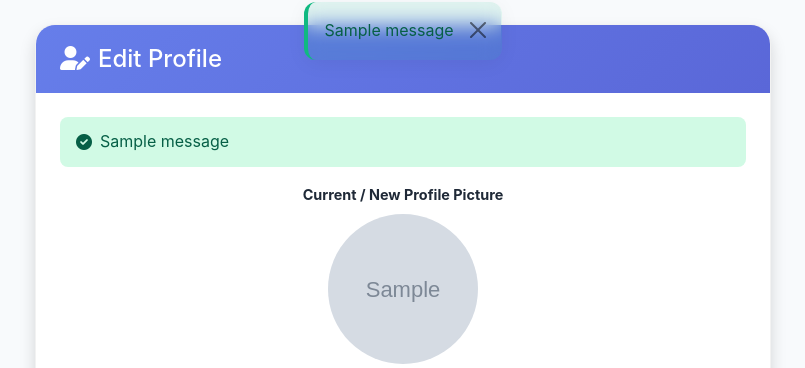
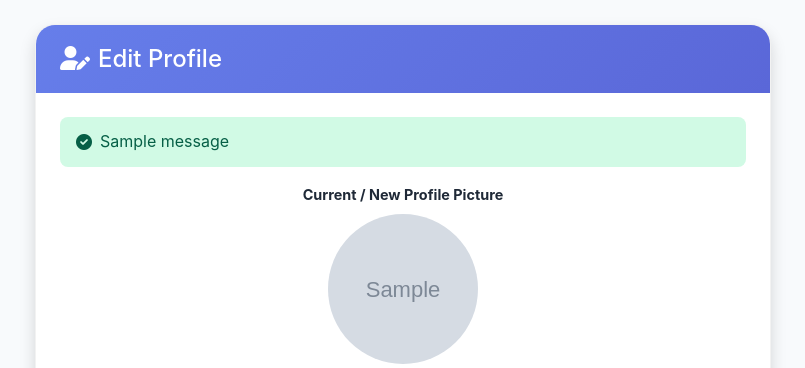
Before and after one commit to trixieann30/ProTrack, a Django app: page /user/profile/edit/ in a window 1280 px wide. Shown: the part 68-436 px from the top of the page, without its empty margins (237-1042 px from the left). Run offline with Django 5.2, Linux system fonts and the light colour scheme; a user stored in the database is signed in; tables that the repository leaves empty hold one stand-in row (values such as "Sample post"); grey boxes marked "Sample" are stand-in pictures; one stand-in notice (Sample message) is shown; some libraries are stand-ins or nearby versions.

Commit message:
update: base.html

```diff
--- a/templates/base.html
+++ b/templates/base.html
@@ -56,17 +56,7 @@
         </div>
     </nav>
 
-    <!-- Messages -->
-    {% if messages %}
-    <div class="message-overlay">
-        {% for message in messages %}
-        <div class="alert alert-{{ message.tags }} alert-dismissible fade show" role="alert">
-            {{ message }}
-            <button type="button" class="btn-close" data-bs-dismiss="alert"></button>
-        </div>
-        {% endfor %}
-    </div>
-    {% endif %}
+
 
     <!-- Main Content -->
     <main class="py-4">
```
